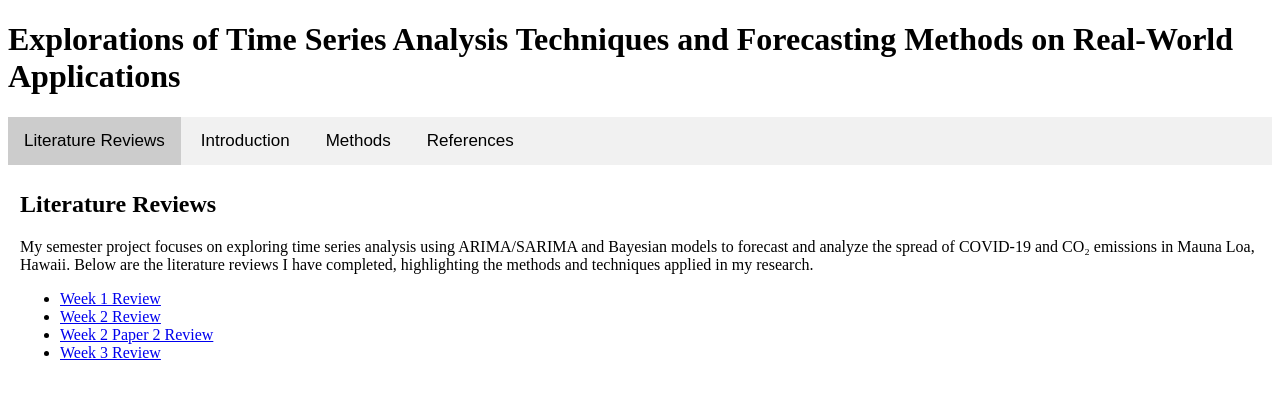
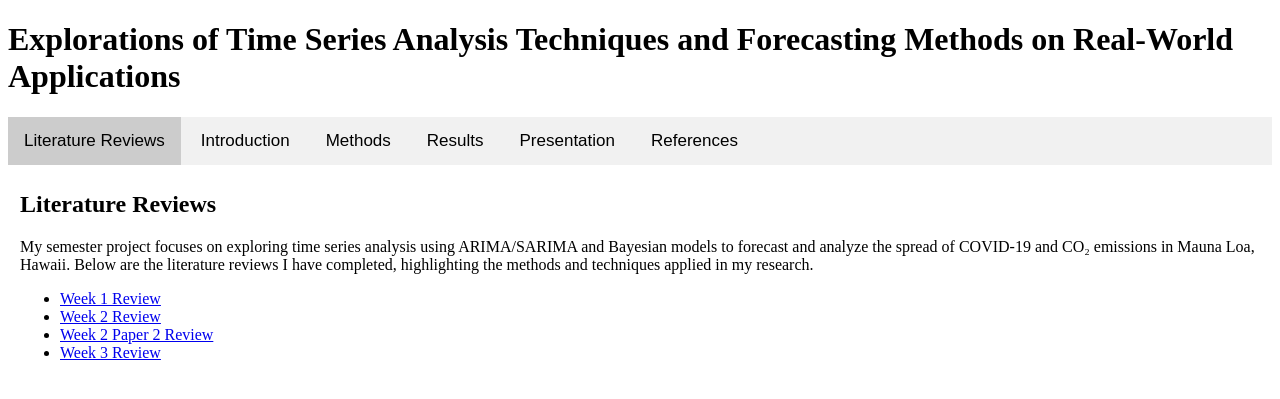
Before and after one commit to GianyceG/gianyceg.github.io, a Jekyll site: the page index.html, which Jekyll copies as it is, in a window 1280 px wide. Shown: the top 399 px of the page. Built offline with Jekyll 4.4.1, drawn with Linux system fonts in a browser that asks for light colours.

Commit message:
Update index.html

```diff
--- a/index.html
+++ b/index.html
@@ -54,6 +54,8 @@
     <button class="tablinks" onclick="openTab(event, 'LitReview')" id="defaultOpen">Literature Reviews</button>
     <button class="tablinks" onclick="openTab(event, 'Intro')">Introduction</button>
     <button class="tablinks" onclick="openTab(event, 'Methods')">Methods</button>
+    <button class="tablinks" onclick="openTab(event, 'Results')">Results</button>
+    <button class="tablinks" onclick="openTab(event, 'Presentation')">Presentation</button>
     <button class="tablinks" onclick="openTab(event, 'References')">References</button>
   </div>
 
@@ -266,6 +268,16 @@
 <p>To address the seasonality, I applied a Seasonal ARIMA (SARIMA) model. Using the same non-seasonal order (3,1,2), I added a seasonal order of (1,1,12) to account for the monthly seasonality. After fitting the SARIMA model and forecasting 60 steps ahead, the resulting forecast captured both the trend and the seasonality of the data, providing a more accurate projection.</p>
 
 </div>
+
+<!-- Tab content for Results -->
+<div id="Results" class="tabcontent">
+
+<!-- Tab content for Presentation -->
+<div id="Presentation" class="tabcontent">
+<h3>Project Presentation</h3>
+<iframe src="https://docs.google.com/presentation/d/e/2PACX-1vQ3TkmXyN6xyz-your-presentation-id/pub?start=false&loop=false&delayms=3000"
+        frameborder="0" width="960" height="569" allowfullscreen="true" mozallowfullscreen="true" webkitallowfullscreen="true"></iframe>
+
 <!-- Tab content for References -->
 <div id="References" class="tabcontent">
   <h2>References</h2>
```
